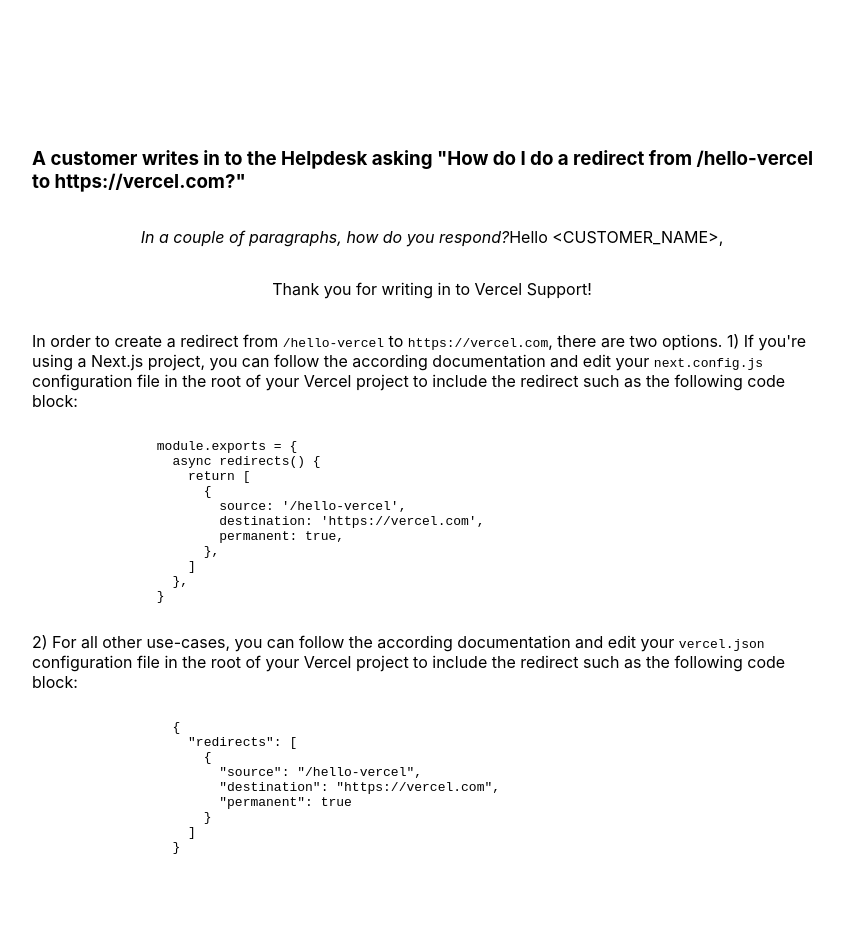
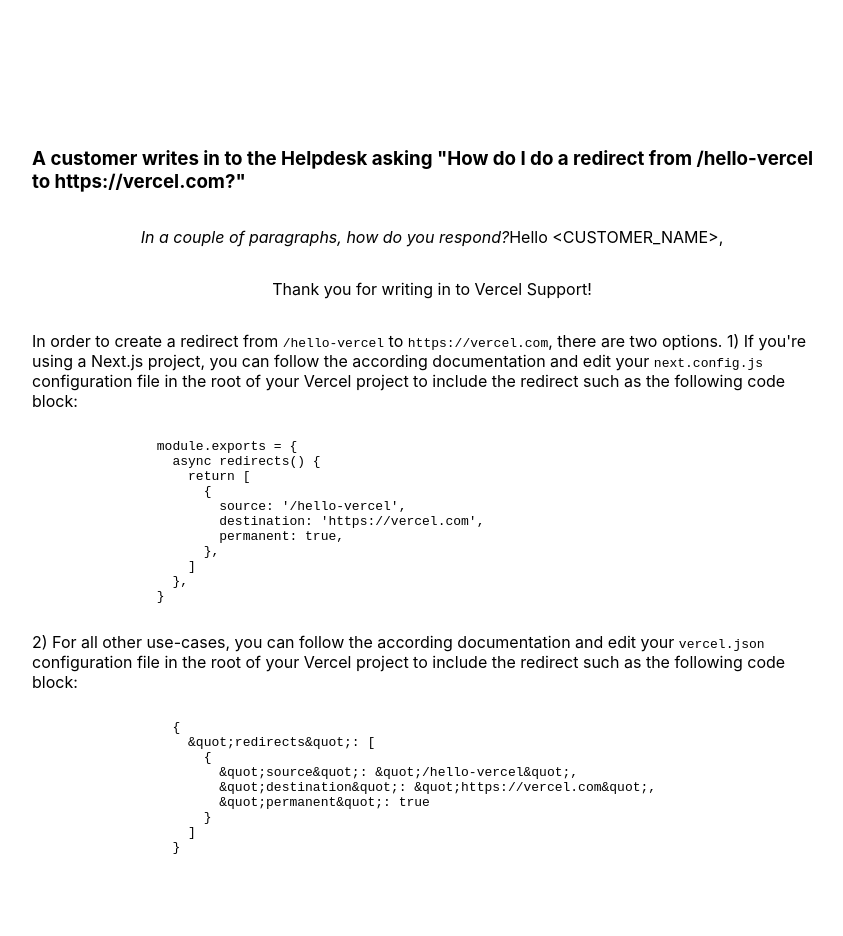
Before and after one commit to vercel-mischa/nextjs, a Next.js app: page /customer-redirect in a window 1280 px wide. Shown: the top 936 px of the page, without its empty margins (208-1051 px from the left). Built offline with nearby package versions, Linux system fonts and the light colour scheme.

Commit message:
Fix for JSX acceptable quotes

```diff
--- a/pages/customer-redirect.js
+++ b/pages/customer-redirect.js
@@ -29,11 +29,11 @@
              2) For all other use-cases, you can follow the according <a href="https://vercel.com/support/articles/does-vercel-support-permanent-redirects?query=redire#other-redirects">documentation</a> and edit your <code>vercel.json</code> configuration file in the root of your Vercel project to include the redirect such as the following code block:
                 <pre>{`
                   {
-                    "redirects": [
+                    &quot;redirects&quot;: [
                       {
-                        "source": "/hello-vercel",
-                        "destination": "https://vercel.com",
-                        "permanent": true
+                        &quot;source&quot;: &quot;/hello-vercel&quot;,
+                        &quot;destination&quot;: &quot;https://vercel.com&quot;,
+                        &quot;permanent&quot;: true
                       }
                     ]
                   }
```
